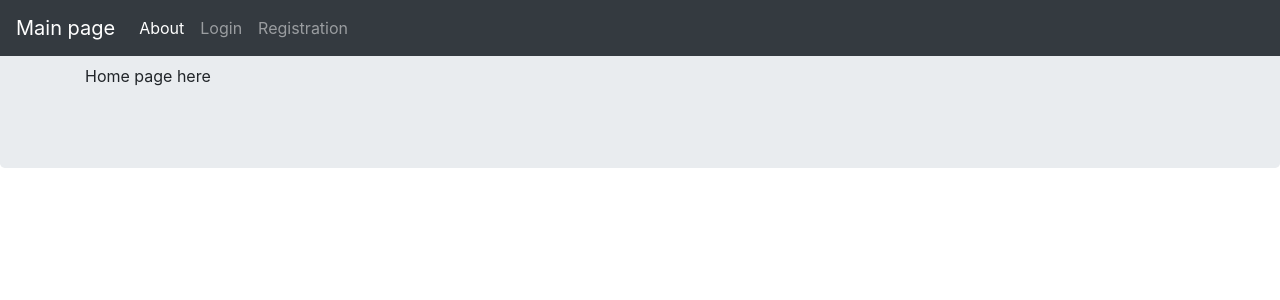
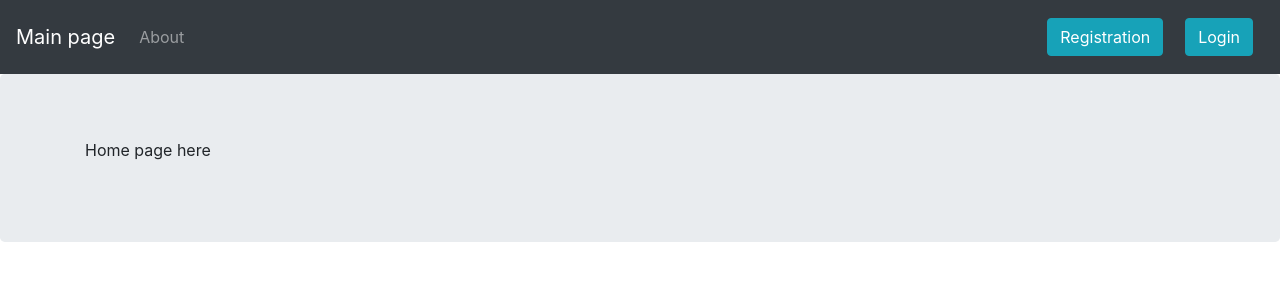
Before and after one commit to kokovych/angular_register_login_app, an Angular app: page / in a window 1280 px wide. Shown: the top 300 px of the page. Built offline with nearby package versions, Linux system fonts and the light colour scheme.

Commit message:
change page-header: btn login to right side

```diff
--- a/src/app/page-header/page-header.component.css
+++ b/src/app/page-header/page-header.component.css
@@ -0,0 +1,3 @@
+.btn-header{
+  margin: 2px 3px 2px;
+}
--- a/src/app/page-header/page-header.component.html
+++ b/src/app/page-header/page-header.component.html
@@ -1,63 +1,50 @@
 
-<nav class="navbar navbar-expand-md navbar-dark fixed-top bg-dark">
+
+<nav class="navbar navbar-expand-md navbar-dark bg-dark text-center">
+
   <a class="navbar-brand" routerLink="/">Main page</a>
   <button class="navbar-toggler" type="button" data-toggle="collapse" (click)="isNavbarCollapsed = !isNavbarCollapsed"
     data-target="#navbarsExampleDefault" aria-controls="navbarsExampleDefault" aria-expanded="false" aria-label="Toggle navigation">
     <span class="navbar-toggler-icon"></span>
   </button>
 
-  <div [ngbCollapse]="!isNavbarCollapsed" class="collapse navbar-collapse" id="navbarsExampleDefault">
-    <div *ngIf="!userIsAuthorized ">
-      <ul class="nav navbar-nav ">
-        <li class="nav-item active">
+  <div [ngbCollapse]="!isNavbarCollapsed" class="navbar-collapse collapse w-100 order-1 order-md-0 dual-collapse2">
+    <ul class="navbar-nav mr-auto">
+      <li class="nav-item">
         <a class="nav-link" routerLink="/">About</a>
-        </li>
-      <!--</ul>-->
-      <!--<ul class="nav navbar-nav navbar-right">-->
-        <li class="nav-item">
-          <a class="nav-link" routerLink="/login">Login</a>
-        </li>
-        <li class="nav-item ">
-          <a class="nav-link" routerLink="/registration">Registration</a>
       </li>
     </ul>
   </div>
 
-    <div *ngIf="userIsAuthorized ">
-      <ul class="navbar-nav mr-auto">
-        <li class="nav-item ">
-          <a class="nav-link" routerLink="/logout">Logout</a>
+  <!--<div class="mx-auto order-0">-->
+    <!--<a class="navbar-brand mx-auto" href="#">Navbar 2</a>-->
+    <!--<button class="navbar-toggler" type="button" data-toggle="collapse" data-target=".dual-collapse2">-->
+      <!--<span class="navbar-toggler-icon"></span>-->
+    <!--</button>-->
+  <!--</div>-->
+
+  <div  [ngbCollapse]="!isNavbarCollapsed" class="navbar-collapse collapse w-100 order-3 dual-collapse2">
+    <ul *ngIf="!userIsAuthorized" class="navbar-nav ml-auto">
+      <li class="nav-item">
+        <a class="nav-link" routerLink="/registration">
+        <button type="button" class="btn btn-info btn-header">Registration</button>
+        </a>
+      </li>
+      <li class="nav-item">
+      </li>
+      <li class="nav-item">
+        <a class="nav-link" routerLink="/login">
+          <button type="button" class="btn btn-info btn-header">Login</button>
+        </a>
+      </li>
+    </ul>
+    <ul *ngIf="userIsAuthorized" class="navbar-nav ml-auto">
+      <li class="nav-item">
+        <a class="nav-link" routerLink="/logout">
+          <button type="button" class="btn btn-info btn-header">Logout</button>
+        </a>
       </li>
     </ul>
   </div>
-    <!--<form class="form-inline my-2 my-lg-0">-->
-      <!--<input class="form-control mr-sm-2" type="text" placeholder="Search" aria-label="Search">-->
-      <!--<button class="btn btn-outline-success my-2 my-sm-0" type="submit">Search</button>-->
-    <!--</form>-->
-  </div>
+
 </nav>
-
-  <!--<nav class="navbar navbar-expand-md navbar-dark fixed-top bg-dark">-->
-
-    <!--<div>-->
-      <!--<a class="navbar-brand" routerLink="/">Main page</a>-->
-    <!--</div>-->
-
-    <!--<div class="collapse navbar-collapse">-->
-      <!--<ul class="navbar-nav mr-auto">-->
-        <!--<div *ngIf="!userIsAuthorized ">-->
-          <!--<li class="nav-item ">-->
-            <!--<a class="nav-link" routerLink="/registration">Registration</a>-->
-          <!--</li>-->
-
-          <!--<li class="nav-item ">-->
-            <!--<a class="nav-link" routerLink="/login">Login</a>-->
-          <!--</li>-->
-        <!--</div>-->
-        <!--<div *ngIf="userIsAuthorized ">-->
-          <!--<a routerLink="/logout">Logout</a>-->
-        <!--</div>-->
-      <!--</ul>-->
-    <!--</div>-->
-
-  <!--</nav>-->
```
Lines whose indentation alone changed are shown as unchanged.
